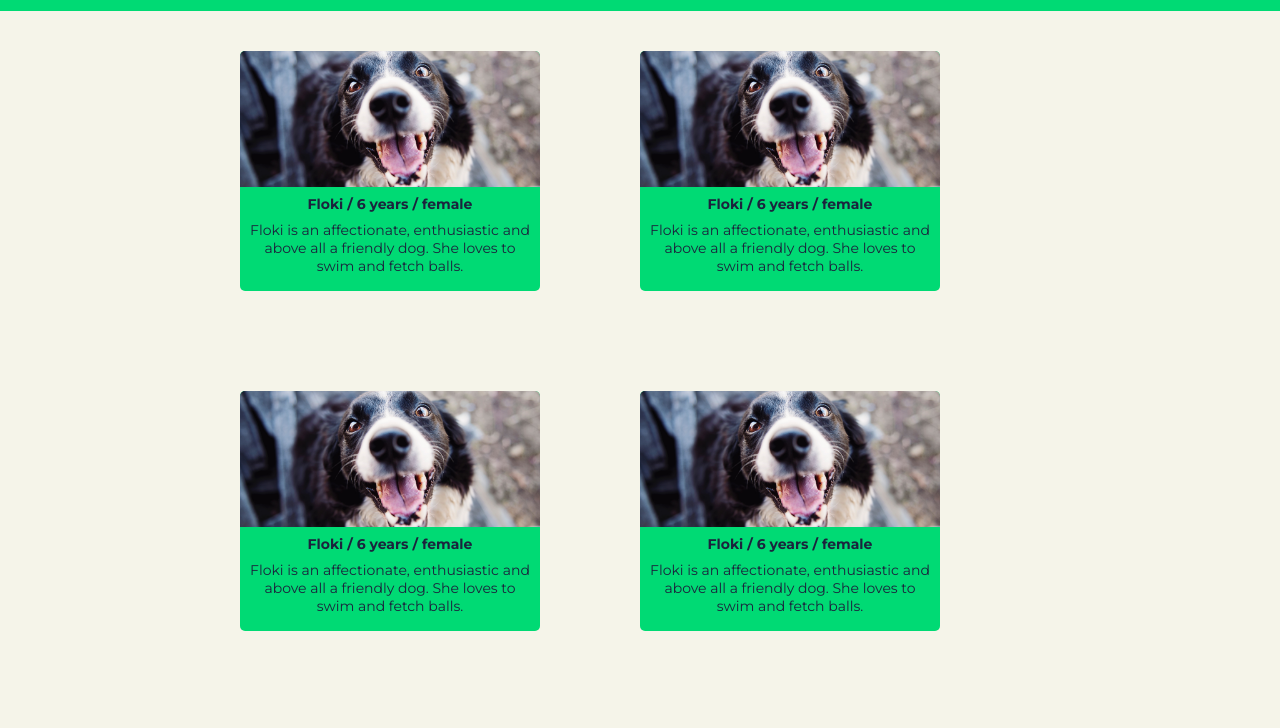
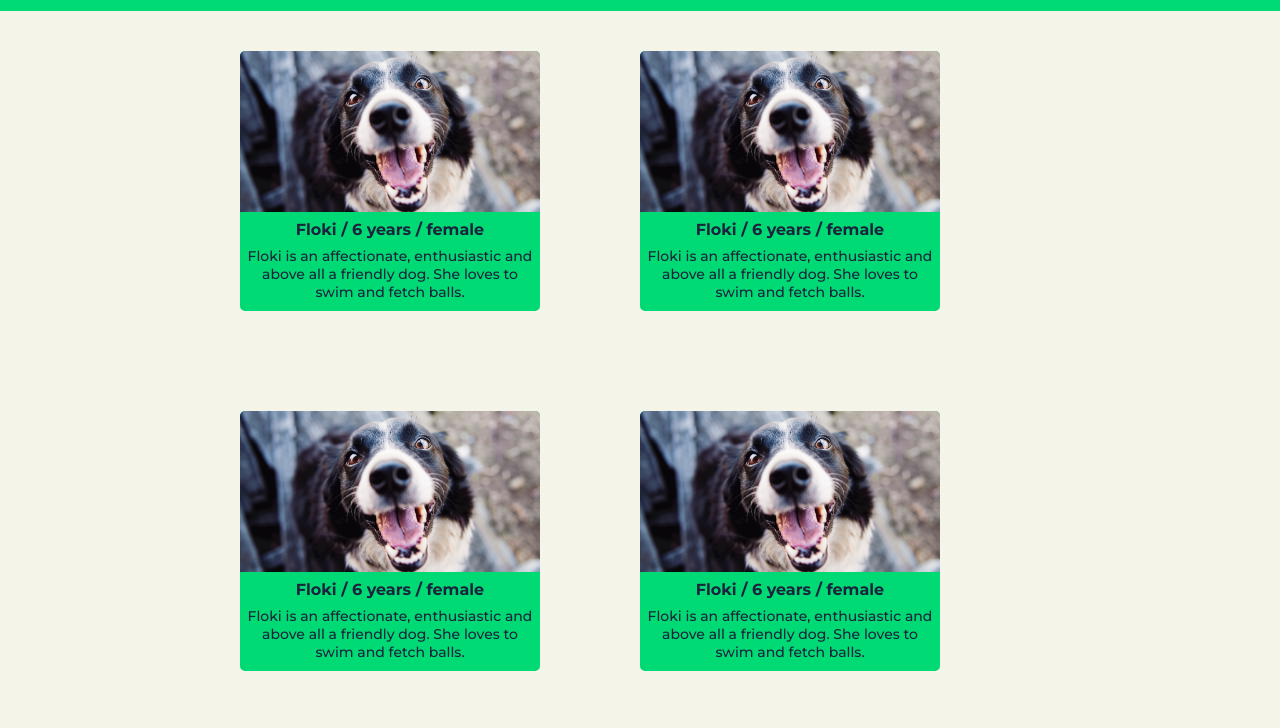
Before and after one commit to Code-Institute-Submissions/pet-shelter-project, a plain HTML site: page dog-gallery.html in a window 1280 px wide. Shown: the part 49-777 px from the top of the page. Drawn offline with Linux system fonts and the light colour scheme.

Commit message:
style: small changes to the adoption pet cards

```diff
--- a/assets/css/style.css
+++ b/assets/css/style.css
@@ -351,7 +351,7 @@ p {
 .pet-cards {
   background-color: #00da74;
   width: 300px;
-  height: 240px;
+  height: 260px;
   margin-right: 100px;
   margin-bottom: 100px;
   border-radius: 5px;
@@ -363,7 +363,7 @@ p {
 }
 
 .pet-cards-img {
-  height: 60%;
+  height: 65%;
   width: 100%;
   object-fit: cover;
   padding-bottom: 8px;
@@ -372,11 +372,13 @@ p {
 
 .pet-cards h4 {
   padding-bottom: 8px;
+  font-size: 1.6rem;
 }
 
 .pet-cards p {
-  padding-left: 5px;
-  padding-right: 5px;
+  padding-left: 6px;
+  padding-right: 6px;
+  font-weight: 500;
 }
 
 /* ----- main cat gallery page ----- */
```
